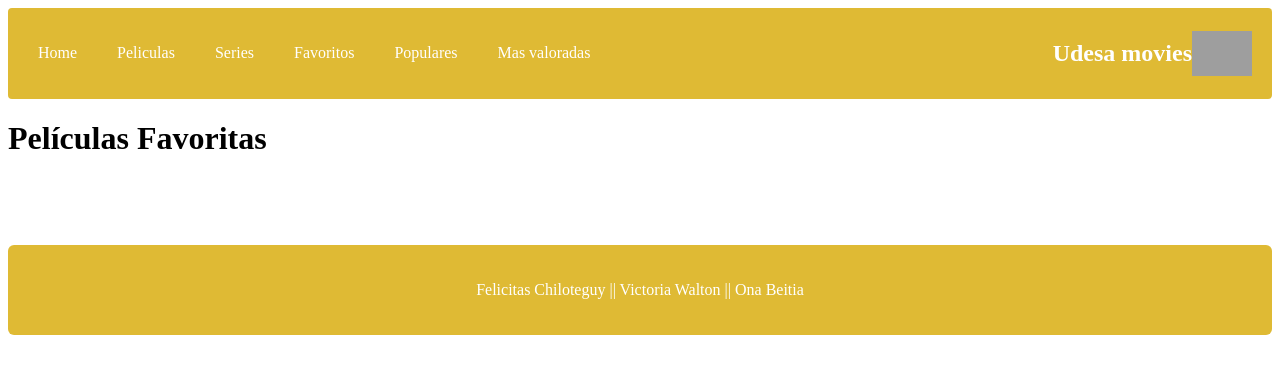
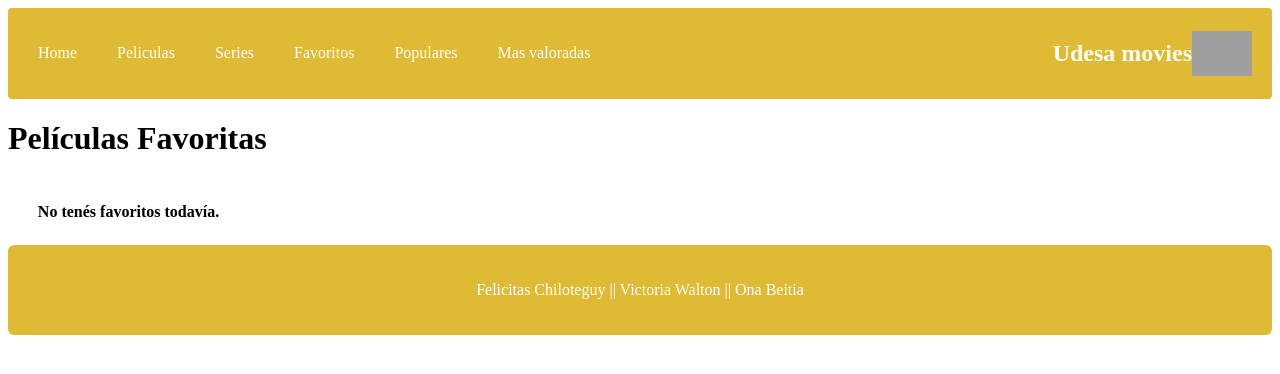
Before and after one commit to Onabeitia/grupo9_prog3, a React (Create React App) app in the folder peliculas/: page /favorites in a window 1280 px wide. Shown: the top 374 px of the page. Built offline with nearby package versions, Linux system fonts and the light colour scheme; grey boxes are pictures that could not be loaded.

Commit message:
sin solucionar lo de fav

```diff
--- a/peliculas/src/screens/Favoritos/Favoritos.js
+++ b/peliculas/src/screens/Favoritos/Favoritos.js
@@ -4,16 +4,24 @@ import './style.css';
 
 class Favoritos extends Component {
   constructor(props) {
-    super(props);
+   super(props);
     this.state = {
       favoritos: [],
-      cargando: true
+      verMas: false,
+      textoBoton: 'Ver mas',
+      error: '',
+      loading: true
     };
   }
   componentDidMount() {
-    const favoritosArray = localStorage.getItem('favorito');
-    const favoritos = favoritosArray ? JSON.parse(favoritosArray) : [];
-    this.setState({ favoritos });
+    let favoritosStr = localStorage.getItem('favorito');
+    let favoritos = [];
+
+    if (favoritosStr !== null) {
+      favoritos = JSON.parse(favoritosStr);
+    }
+
+    this.setState({ favoritos: favoritos, loading: false });
   }
   render() {
     const { favoritos } = this.state;
@@ -22,7 +30,7 @@ class Favoritos extends Component {
         <h1>Películas Favoritas</h1>
         <div className="grid">
           {favoritos.length === 0 ? (
-            <p>No tenés favoritos todavía.</p>
+            <p className='nopeli'>No tenés favoritos todavía.</p>
           ) : (
             favoritos.map(movie => (
               <Cards key={movie.id} movie={movie} />
--- a/peliculas/src/screens/Favoritos/style.css
+++ b/peliculas/src/screens/Favoritos/style.css
@@ -85,6 +85,13 @@
   line-height: 1.35;
 }
 
+.nopeli{
+   font-weight: bold;
+    color: black;
+    display: flex;
+    justify-content: center;
+}
+
 @media (max-width: 768px) {
   .grupo__header {
     flex-direction: column;
```
